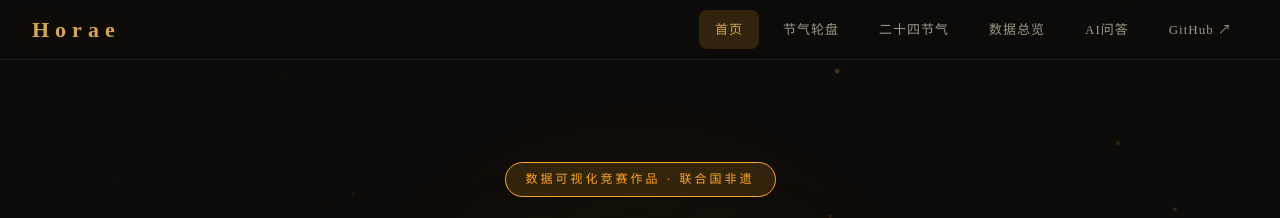
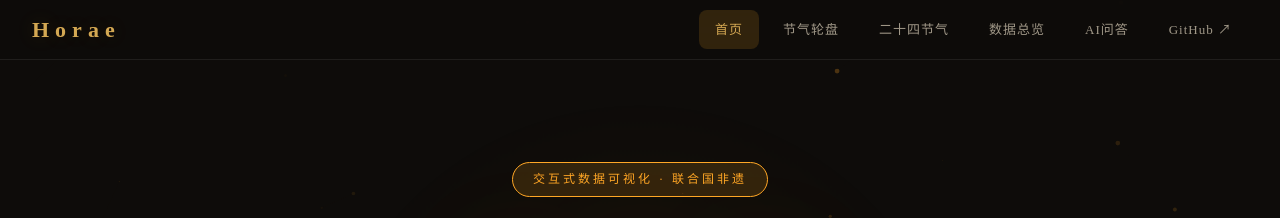
Before and after one commit to runner-cpu/Horae, a plain HTML site: page index.html in a window 1280 px wide. Shown: the top 218 px of the page. Drawn offline with nearby package versions, Linux system fonts and the light colour scheme.

Commit message:
docs: 移除所有竞赛相关表述，侧重介绍网页本身
- 首页徽章从'数据可视化竞赛作品'改为'交互式数据可视化'
- README已无任何竞赛相关内容，定位为交互式数据可视化网页
- 全站搜索确认无'竞赛/作品/参赛/比赛/评审'等关键词

```diff
--- a/index.html
+++ b/index.html
@@ -26,7 +26,7 @@
 <div class="page-content">
   <!-- Hero -->
   <section class="hero">
-    <div class="badge reveal">数据可视化竞赛作品 · 联合国非遗</div>
+    <div class="badge reveal">交互式数据可视化 · 联合国非遗</div>
     <h1 class="gradient-text reveal" style="animation-delay:0.1s">节气志</h1>
     <p class="sub reveal" style="animation-delay:0.2s">二十四节气 · 与现代气候的对话</p>
     <div class="stats reveal" style="animation-delay:0.3s">
```
